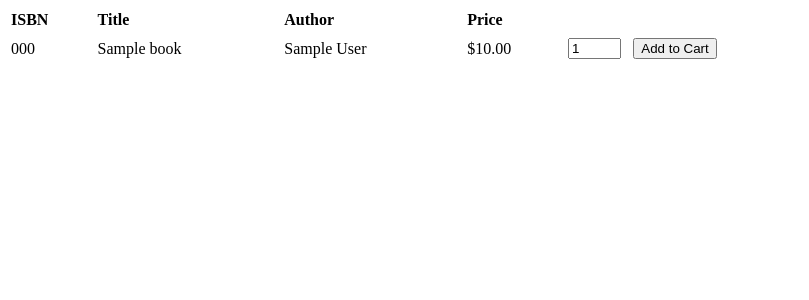
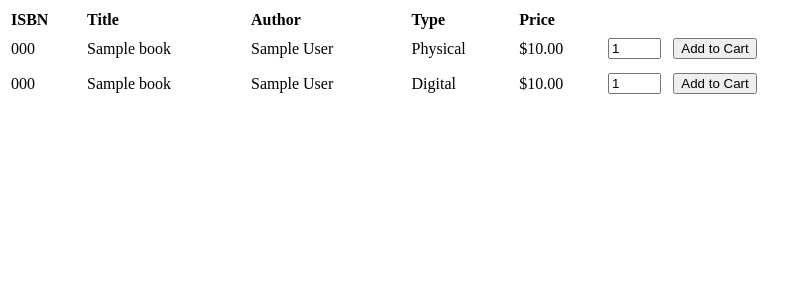
Before and after one commit to Marora44/Bookstore, a PHP site: page /storeMain.php in a window 1280 px wide. Shown: the top 300 px of the page, without its empty margins (0-809 px from the left). Run offline with PHP 8.4, Linux system fonts and the light colour scheme; tables that the repository leaves empty hold one stand-in row (values such as "Sample post").

Commit message:
shopping cart and main store now show different entries for digital and physical books

```diff
--- a/storeMain.php
+++ b/storeMain.php
@@ -15,6 +15,7 @@ if (isset($_SESSION['id'])) {
 if ($_SERVER["REQUEST_METHOD"] == "POST") {
     $isbn = $_POST['isbn'];
     $quantity = $_POST['quantity'];
+    $isDigital = (int) ($_POST['type'] == "digital");
     //check if the user has an active cart (unplaced order)
     $checkOrders = mysqli_query($dbConnect, "SELECT id FROM bookorder WHERE userID = {$userID} AND isPlaced = FALSE");
     //set the $orderID to the correct ID if a cart exists or creates an appropriate one if not
@@ -26,14 +27,18 @@ if ($_SERVER["REQUEST_METHOD"] == "POST") {
     }
     mysqli_free_result($checkOrders);
     //checks if the user already has at least one of the book in their cart alredy, if so update the quantity otherwise create a new entry for that book
-    $numInCart = mysqli_query($dbConnect, "SELECT quantity FROM bookorder WHERE id = {$orderID} AND isbn = \"{$isbn}\"");
-    if (mysqli_num_rows($numInCart) < 1) $addToCart = mysqli_query($dbConnect, "INSERT INTO bookorder(id,isbn,quantity,userID,isPlaced) VALUES({$orderID},\"{$isbn}\",{$quantity},{$userID},FALSE)");
-    else $addToCart = mysqli_query($dbConnect, "UPDATE bookorder SET quantity = quantity + {$quantity} WHERE id = {$orderID} AND isbn = \"{$isbn}\"");
+
+    $numInCart = mysqli_query($dbConnect, "SELECT quantity FROM bookorder WHERE id = {$orderID} AND isbn = \"{$isbn}\" AND isDigital = {$isDigital}");
+    if (mysqli_num_rows($numInCart) < 1) $addToCart = mysqli_query($dbConnect, "INSERT INTO bookorder(id,isbn,quantity,userID,isDigital,isPlaced) VALUES({$orderID},\"{$isbn}\",{$quantity},{$userID},{$isDigital},FALSE)");
+    else $addToCart = mysqli_query($dbConnect, "UPDATE bookorder SET quantity = quantity + {$quantity} WHERE id = {$orderID} AND isbn = \"{$isbn}\" AND isDigital = $isDigital");
 
     if ($addToCart) {
-        $updateInventory = mysqli_query($dbConnect, "UPDATE book SET quantity = quantity - {$quantity} WHERE isbn = \"{$isbn}\"");
-        if (!$updateInventory) die("error updating inventory");
-    } else die("error adding to cart");
+        if(!$isDigital){
+            $updateInventory = mysqli_query($dbConnect, "UPDATE book SET quantity = quantity - {$quantity} WHERE isbn = \"{$isbn}\"");
+            if (!$updateInventory) die("error updating inventory");
+        }
+    }
+    else die("error adding to cart");
 }
 
 ?>
@@ -61,26 +66,30 @@ if ($_SERVER["REQUEST_METHOD"] == "POST") {
             <th>ISBN</th>
             <th>Title</th>
             <th>Author</th>
+            <th>Type</th>
             <th>Price</th>
             <th></th>
         </tr>
         <?php
-        $books = mysqli_query($dbConnect, "SELECT isbn,title,authorID,price,quantity from book");
+        $books = mysqli_query($dbConnect, "SELECT isbn,title,authorID,price,quantity,isDigital,isPhysical from book");
         while ($row = mysqli_fetch_assoc($books)) :
             $instock = $row['quantity'] > 0;
             $author = mysqli_query($dbConnect, "SELECT id, firstname, lastname FROM author WHERE id = {$row['authorID']}");
             $authRow = mysqli_fetch_assoc($author);
             $authorName = $authRow['firstname'] . "&nbsp;" . $authRow['lastname'];
             mysqli_free_result($author);
+            if($row['isPhysical']) :
         ?>
             <tr>
                 <td><?= $row['isbn'] ?></td>
                 <td><?= $row['title'] ?></td>
                 <td><?= $authorName ?></td>
+                <td>Physical</td>
                 <td>$<?= $row['price'] ?></td>
                 <td>
                     <form style="margin: 5 auto;" action="<?php echo htmlspecialchars($_SERVER["PHP_SELF"]); ?>" method="POST">
                         <input type="hidden" name="isbn" value="<?= $row['isbn'] ?>" />
+                        <input type="hidden" name="type" value="physical" />
                         <input name="quantity" style="width: 4em" type="number" step="1" min = "1" max="<?= $row['quantity'] ?>" <?= $instock ? "value=\"1\"" : "value=\"0\" disabled" ?>>
                         &nbsp;
                         <input type="submit" <?= $instock ? "value=\"Add to Cart\"" : "value=\"Out of Stock\" disabled" ?>>
@@ -88,6 +97,27 @@ if ($_SERVER["REQUEST_METHOD"] == "POST") {
                 </td>
             </tr>
         <?php
+            endif;
+            if($row['isDigital']) :
+        ?>
+        <tr>
+                <td><?= $row['isbn'] ?></td>
+                <td><?= $row['title'] ?></td>
+                <td><?= $authorName ?></td>
+                <td>Digital</td>
+                <td>$<?= $row['price'] ?></td>
+                <td>
+                    <form style="margin: 5 auto;" action="<?php echo htmlspecialchars($_SERVER["PHP_SELF"]); ?>" method="POST">
+                        <input type="hidden" name="isbn" value="<?= $row['isbn'] ?>" />
+                        <input type="hidden" name="type" value="digital" />
+                        <input name="quantity" style="width: 4em" type="number" step="1" min = "1" value="1">
+                        &nbsp;
+                        <input type="submit" value="Add to Cart">
+                    </form>
+                </td>
+            </tr>
+        <?php
+            endif;
         endwhile;
         mysqli_free_result($books);
         ?>
```
Also changed, not shown: shoppingcart.php (+34 -4 lines).
